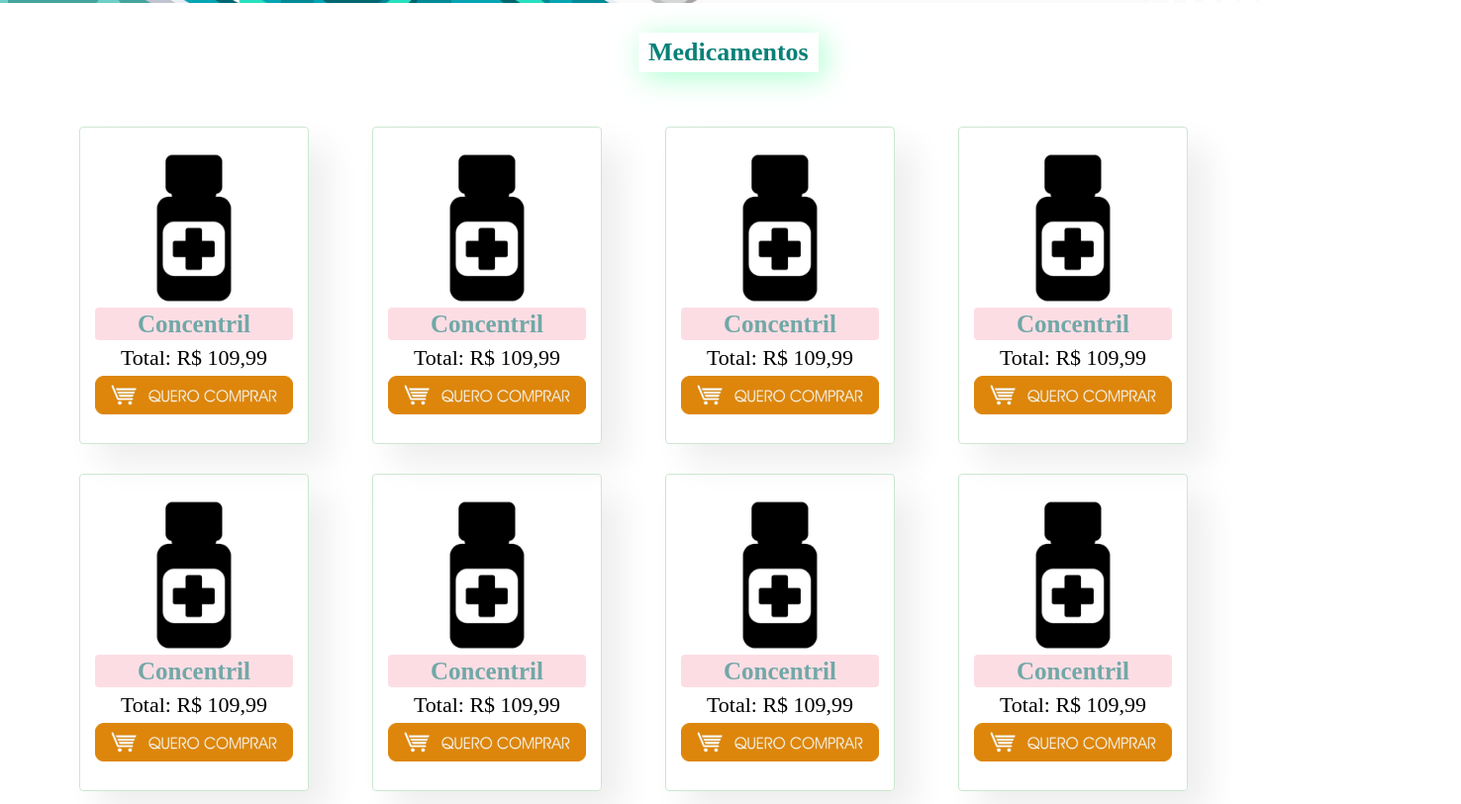
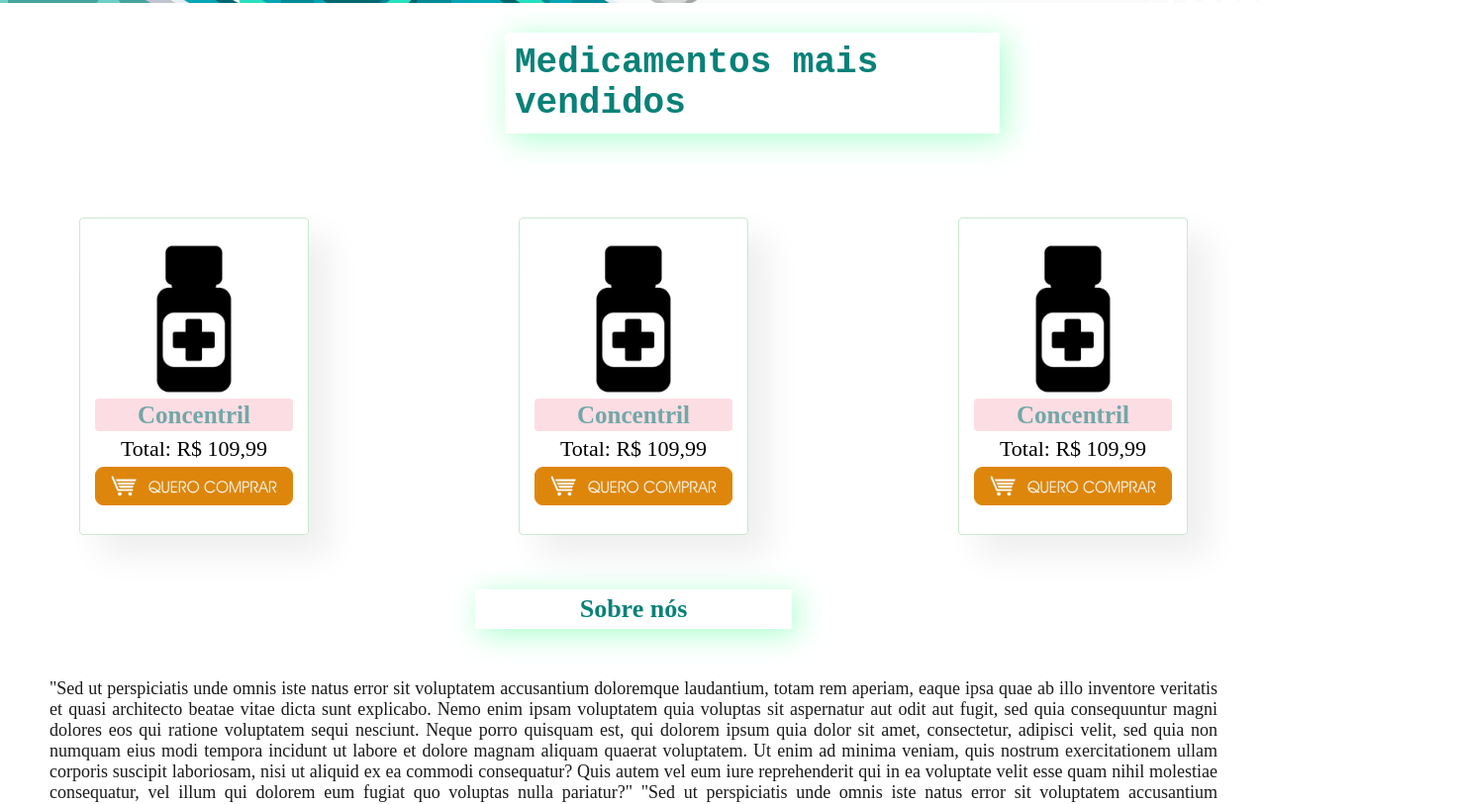
Before and after one commit to joaovitorio7/projetoM01-DevInHouse, a plain HTML site: page index.html in a window 1280 px wide. Shown: the part 496-1309 px from the top of the page at 99% size, 1476 px wide, since content can reach past the window. Drawn offline with Linux system fonts and the light colour scheme.

Commit message:
alteracao da pagina inicial

```diff
--- a/index.html
+++ b/index.html
@@ -3,7 +3,7 @@
 <head>
   <meta charset="UTF-8">
   <meta name="viewport" content="width=device-width, initial-scale=1.0">
-  <title>Farmácia Dev+</title>
+  <title>Home - Farmácia Dev+</title>
 
   <link rel="preconnect" href="https://fonts.googleapis.com">
   <link rel="preconnect" href="https://fonts.gstatic.com" crossorigin>
@@ -19,7 +19,8 @@
 
         <div>
             <ul class="navbar">
-            <li><a href="index.html">Medicamentos</a></li>
+                <li><a href="index.html">Início</a></li>
+                <li><a href="medicamentos.html">Medicamentos</a></li>
                 <li><a href="#quem-somos">Sobre nós</a></li>
                 <li><a href="contato.html">Fale Conosco</a></li>
                 <li><a href=""><span>&#128722;</span></a></li>
@@ -30,52 +31,10 @@
     <section class="banner">
     </section>
     <section class="titulo">
-        <h1>Medicamentos</h1>
+        <h1>Medicamentos mais vendidos</h1>
     </section>
 
     <main class="conteudo-principal">
-        <section class="cards">
-            <img class="remedio" src="/img/remedio.png" alt="Medicamento">
-            <h6>Concentril</h6>
-            <h4>Total: R$ 109,99</h4>
-            <a href="#"><img class="botao-comprar" src="/img/botao-comprar.png" alt="botao de comprar"></a>
-        </section>
-        <section class="cards">
-            <img class="remedio" src="/img/remedio.png" alt="Medicamento">
-            <h6>Concentril</h6>
-            <h4>Total: R$ 109,99</h4>
-            <a href="#"><img class="botao-comprar" src="/img/botao-comprar.png" alt="botao de comprar"></a>
-        </section>
-        <section class="cards">
-            <img class="remedio" src="/img/remedio.png" alt="Medicamento">
-            <h6>Concentril</h6>
-            <h4>Total: R$ 109,99</h4>
-            <a href="#"><img class="botao-comprar" src="/img/botao-comprar.png" alt="botao de comprar"></a>
-        </section>
-        <section class="cards">
-            <img class="remedio" src="/img/remedio.png" alt="Medicamento">
-            <h6>Concentril</h6>
-            <h4>Total: R$ 109,99</h4>
-            <a href="#"><img class="botao-comprar" src="/img/botao-comprar.png" alt="botao de comprar"></a>
-        </section>
-        <section class="cards">
-            <img class="remedio" src="/img/remedio.png" alt="Medicamento">
-            <h6>Concentril</h6>
-            <h4>Total: R$ 109,99</h4>
-            <a href="#"><img class="botao-comprar" src="/img/botao-comprar.png" alt="botao de comprar"></a>
-        </section>
-        <section class="cards">
-            <img class="remedio" src="/img/remedio.png" alt="Medicamento">
-            <h6>Concentril</h6>
-            <h4>Total: R$ 109,99</h4>
-            <a href="#"><img class="botao-comprar" src="/img/botao-comprar.png" alt="botao de comprar"></a>
-        </section>
-        <section class="cards">
-            <img class="remedio" src="/img/remedio.png" alt="Medicamento">
-            <h6>Concentril</h6>
-            <h4>Total: R$ 109,99</h4>
-            <a href="#"><img class="botao-comprar" src="/img/botao-comprar.png" alt="botao de comprar"></a>
-        </section>
         <section class="cards">
             <img class="remedio" src="/img/remedio.png" alt="Medicamento">
             <h6>Concentril</h6>
--- a/style.css
+++ b/style.css
@@ -71,21 +71,17 @@ body{
 
 /* Título: Medicamentos */
 .titulo{
-    padding-top: 30px;
-    display: grid;
-    position: relative;
-    margin-left: 40rem;
-    margin-right: 40rem;
+    width: 500px;
+    padding: 30px;
+    margin-left: 30rem;
 }
 
 .titulo h1{
-    margin-left: 5px;
-    align-items: center;
-    justify-content: center;
     box-shadow: 5px 5px 30px rgb(169, 255, 206);
-    padding: 5px 10px;
+    padding: 10px;
     color: #088178;
-    font-size: 26px;
+    font-size: 36px;
+    font-family: 'Courier New', Courier, monospace;
 }
 
 
@@ -133,6 +129,23 @@ body{
     width: 200px;
 }
 
+.button{
+    display: flexbox;
+    background-color: #ff0d0d;
+    padding: 2px;
+    margin-left: 50px
+    box-shadow: 5px 5px 30px rgb(222, 60, 255);
+}
+
+.button button a{
+    font-size: 20px;
+    font-family: 'league spartan', Courier, monospace;
+    font-weight: 600;
+    padding: 15px;
+    padding-top: 5px;
+    text-decoration: none;
+}
+
 /* Quem somos */
 
 .quem-somos h1{
@@ -164,9 +177,8 @@ body{
 .redes-sociais{
     display: flex;
     align-items: center;
-    justify-content: space-between;
     box-shadow: 5px 5px 30px rgb(255, 190, 190);
-    padding: 5px;
+    padding: 3px;
     margin-bottom: 40px;
 }
 
@@ -174,15 +186,13 @@ body{
     margin-left: 100px;
     color: #088178;
     font-size: 18px;
-    padding: 5px;
 }
 
 .redes-sociais .icones{
-    margin-right: 30px;
+    padding: 10px;
 }
 
 .redes-sociais img{
-    padding: 3px;
     width: 30px;
 }
 
@@ -193,23 +203,22 @@ body{
 /* Footer */
 
 .footer{
-    background-color: #706a6a;
+    background-color: #4184ff;
     display: flex;
     align-items: center;
-    justify-content: space-between;
+    justify-content: center;
 }
 
 .footer .elementos-footer{
     display: flex;
     align-items: center;
     justify-content: space-between;
-    padding: 20px;
-    margin: 20px 20px;
 }
 
 .footer img{
+    margin-left: 50px;
     box-shadow: 5px 20px 30px rgb(183, 185, 249);
-    margin: 100px;
+
 }
 .footer span{
     margin: 20px;
@@ -223,9 +232,9 @@ body{
 
 .footer iframe{
     width: 110vh;
-    padding: 40px 40px;
-    margin-left: 40px;
+   margin: 40px;
 }
+
 .footer h2{
     padding: 20px;
     color: white;
```
Lines whose indentation alone changed are shown as unchanged.
